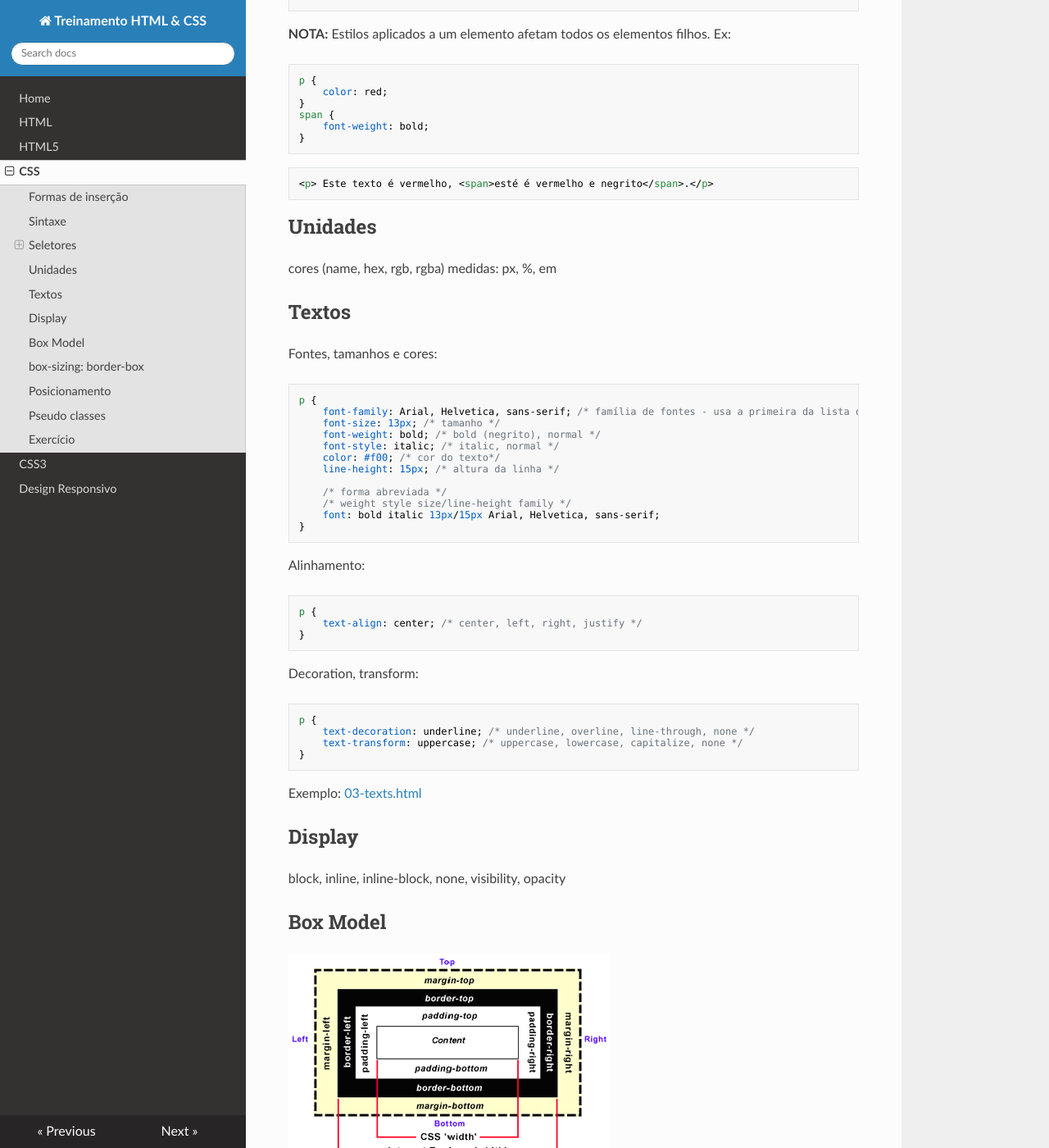
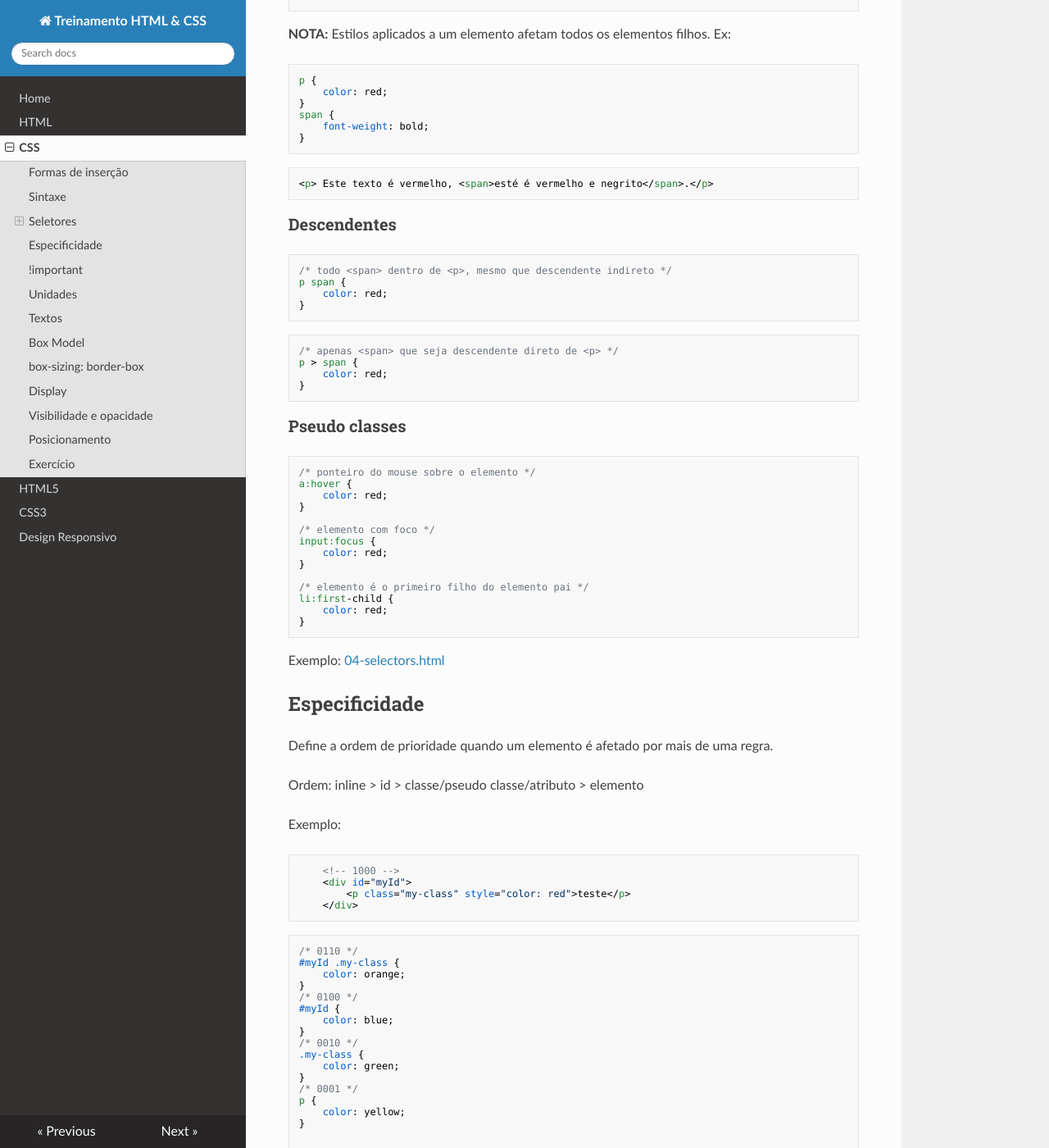
Before and after one commit to doug2k1/treinamento-html-css, an MkDocs documentation site: the page built from docs/css/index.md, in a window 1280 px wide and 1400 px high, scrolled down 1778 px. Shown: the whole window at 82% size. Built offline with MkDocs 1.6.1, drawn with Linux system fonts in a browser that asks for light colours; nearby versions of some CDN libraries; old or Windows-style settings are respelled for this version of MkDocs; some of the changed text lies outside the part shown.

Commit message:
More content

````diff
--- a/docs/css/examples/01-box-model.html
+++ b/docs/css/examples/01-box-model.html
@@ -15,6 +15,9 @@
 </head>
 <body>
     <div class="example">
+        teste
+    </div>
+    <div class="example">
         Lorem ipsum dolor sit amet, consectetur adipisicing elit. Beatae, deleniti, saepe consectetur atque est nihil adipisci.
         Distinctio ea recusandae, fuga a voluptatem repellat nemo deserunt vitae maiores vel assumenda.
     </div>
--- a/docs/css/index.md
+++ b/docs/css/index.md
@@ -106,10 +106,112 @@ span {
 <p> Este texto é vermelho, <span>esté é vermelho e negrito</span>.</p>
 ```
 
+### Descendentes
+
+```css
+/* todo <span> dentro de <p>, mesmo que descendente indireto */
+p span {
+    color: red;
+}
+```
+
+```css
+/* apenas <span> que seja descendente direto de <p> */
+p > span {
+    color: red;
+}
+```
+
+### Pseudo classes
+
+```css
+/* ponteiro do mouse sobre o elemento */
+a:hover {
+    color: red;
+}
+
+/* elemento com foco */
+input:focus {
+    color: red;
+}
+
+/* elemento é o primeiro filho do elemento pai */
+li:first-child {
+    color: red;
+}
+```
+
+Exemplo: [04-selectors.html](/css/examples/04-selectors.html)
+
+## Especificidade
+
+Define a ordem de prioridade quando um elemento é afetado por mais de uma regra.
+
+Ordem: inline > id > classe/pseudo classe/atributo > elemento
+
+Exemplo:
+
+```html
+    <!-- 1000 -->
+    <div id="myId">
+        <p class="my-class" style="color: red">teste</p>
+    </div>
+```
+
+```css
+/* 0110 */
+#myId .my-class {
+    color: orange;
+}
+/* 0100 */
+#myId {
+    color: blue;
+}
+/* 0010 */
+.my-class {
+    color: green;
+}
+/* 0001 */
+p {
+    color: yellow;
+}
+
+```
+
+## !important
+
+Tem prioridade máxima. Não recomendado.
+
+```css
+    p {
+        color: red !important;
+    }
+```
+
 ## Unidades
 
-cores (name, hex, rgb, rgba)
-medidas: px, %, em
+Cores:
+
+```css
+p {
+    color: red; /* nome da cor - deprecated */
+    color: #FF0000; /* hexadecimal (red = FF, green = 00, blue = 00) */
+    color: #f00; /* hexadecimal - versão reduzida */
+    color: rgb(255, 0, 0); /* rgb */
+}
+```
+
+Medidas:
+
+```css
+p {
+    width: 100%; /* porcentagem em relação ao elemento pai */
+    width: 500px; /* pixels */
+    width: 0; /* 0 não precisa de unidade */
+
+    font-size: 1.5em; /* relação ao tamanho de font do elemento pai */
+}
+```
 
 ## Textos
 
@@ -148,10 +250,6 @@ p {
 ```
 Exemplo: [03-texts.html](/css/examples/03-texts.html)
 
-## Display
-
-block, inline, inline-block, none, visibility, opacity
-
 ## Box Model
 
 ![ilustração box model](/css/css_box_model.gif "")
@@ -162,11 +260,9 @@ div {
     height: 100px; /* altura */
     padding: 10px; /* espaço entre as bordas e o conteúdo */
     border: 1px solid red; /* espessura, estilo e cor das bordas */
-    margin: 5px; /* espaço do lado de fora das bordas */
+    margin: 5px; /* espaço do lado de fora das bordas - pode ser nagativo */
 }
 ```
-
-Exemplo: [01-box-model.html](/css/examples/01-box-model.html)
 
 É possível definir margens, bordas e paddings diferentes em cada lado do elemento:
 
@@ -218,6 +314,8 @@ div {
 }
 ```
 
+Exemplo: [01-box-model.html](/css/examples/01-box-model.html)
+
 ## box-sizing: border-box
 
 Adicionando `box-sizing: border-box` a largura (width) do elemento engloba padding e bordas, ao contrário do box model padrão onde a largura considera apenas a área dentro do padding.
@@ -237,13 +335,37 @@ html {
 
 [Paul Irish recomendando border-box](http://www.paulirish.com/2012/box-sizing-border-box-ftw/)
 
+## Display
+
+```css
+p {
+    display: block; /* block, inline, inline-block, none */
+}
+```
+
+Exemplo: [05-display.html](/css/examples/05-display.html)
+
+## Visibilidade e opacidade
+
+```css
+p {
+    visibility: hidden; /* elemento invisível, mas ocupa espaço na página */
+    opacity: 0.5; /* 0 a 1 */
+}
+```
+
+Exemplo: [06-visibility-opacity.html](/css/examples/06-visibility-opacity.html)
+
 ## Posicionamento
 
-position, float
+```css
+p {
+    position: absolute; /* static (padrão), absolute, relative, fixed */
+    float: left; /* left, right, none (padrão) */
+}
+```
 
-## Pseudo classes
-
-hover, focus, active
+Exemplo: [07-position-float.html](/css/examples/07-position-float.html)
 
 ## Exercício
 
--- a/mkdocs.yml
+++ b/mkdocs.yml
@@ -3,7 +3,7 @@ theme: readthedocs
 pages:
 - Home: index.md
 - HTML: html/index.md
+- CSS: css/index.md
 - HTML5: html5/index.md
-- CSS: css/index.md
 - CSS3: css3/index.md
 - Design Responsivo: responsive/index.md
````
Also changed, not shown: docs/css/examples/03-texts.html (+21 -0 lines), docs/css/examples/04-selectors.html (added, +52 -0 lines), docs/css/examples/05-display.html (added, +37 -0 lines), docs/css/examples/06-visibility-opacity.html (added, +35 -0 lines), docs/css/examples/07-position-float.html (added, +114 -0 lines), docs/html/index.md (+7 -0 lines).
